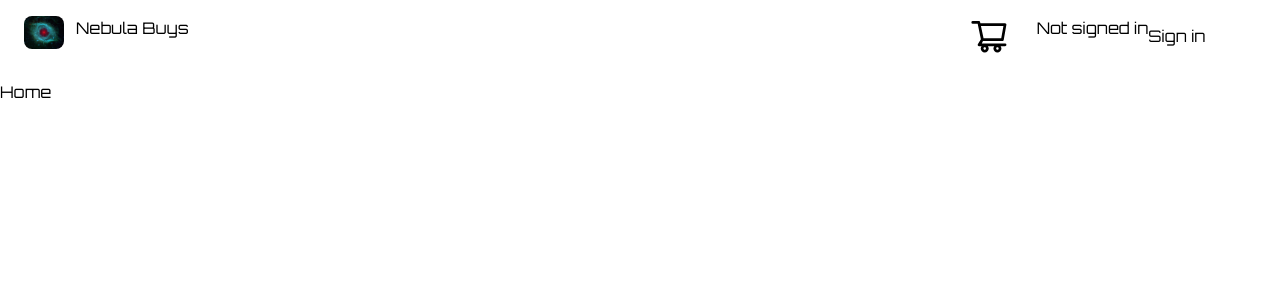
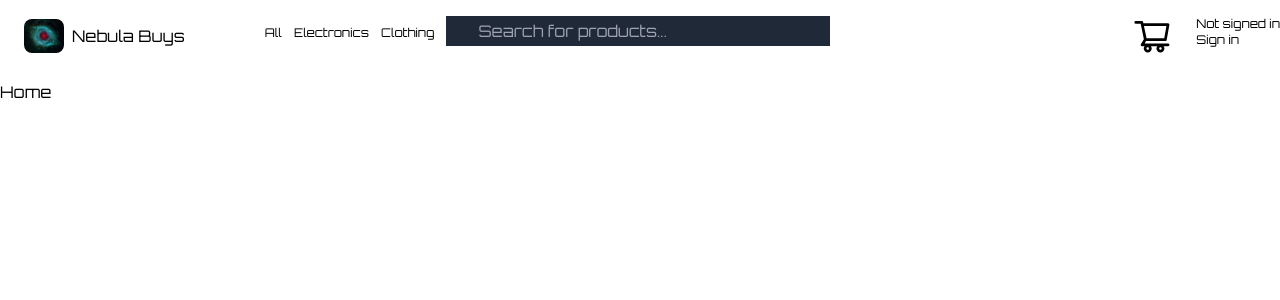
Before and after one commit to SaurabPoudel/nebula-buys, a Next.js app: page / in a window 1280 px wide. Shown: the top 300 px of the page. Built offline with nearby package versions, Linux system fonts and the light colour scheme; no server answers.

Commit message:
Nav bar done but hardcoded categories

```diff
--- a/package.json
+++ b/package.json
@@ -12,6 +12,7 @@
     "prepare": "husky install"
   },
   "dependencies": {
+    "framer-motion": "^10.16.4",
     "next": "13.5.4",
     "next-auth": "^4.23.2",
     "react": "^18",
--- /dev/null
+++ b/src/app/loading.tsx
@@ -0,0 +1,49 @@
+'use client';
+import { motion } from 'framer-motion';
+import { useState, useEffect } from 'react';
+
+const cursorVariants = {
+  blinking: {
+    opacity: [0, 0, 1, 1],
+    transition: {
+      duration: 1,
+      repeat: Infinity,
+      repeatDelay: 0,
+      ease: 'linear',
+      times: [0, 0.5, 0.5, 1],
+    },
+  },
+};
+
+function CursorBlinker() {
+  return (
+    <motion.div
+      variants={cursorVariants}
+      animate='blinking'
+      className='inline-block h-5 w-[1px] translate-y-1 bg-slate-900'
+    />
+  );
+}
+
+export default function Loading() {
+  const [isLoading, setIsLoading] = useState(true);
+
+  useEffect(() => {
+    const timeout = setTimeout(() => {
+      setIsLoading(false);
+    }, 5000);
+
+    return () => {
+      clearTimeout(timeout);
+    };
+  }, []);
+  return (
+    <div
+      className={`fixed inset-0 h-full w-full bg-white ${
+        isLoading ? 'bg-white' : 'hidden'
+      } `}
+    >
+      {isLoading ? <CursorBlinker /> : 'Hello'}
+    </div>
+  );
+}
--- a/src/app/page.tsx
+++ b/src/app/page.tsx
@@ -1,3 +1,7 @@
 export default function Home() {
-  return <>Home</>;
+  // let c = 1;
+  // while (1) {
+  //   c = c + 1;
+  // }
+  return <div>Home</div>;
 }
--- /dev/null
+++ b/src/app/search/page.tsx
@@ -0,0 +1,23 @@
+export const metadata = {
+  title: 'Search',
+  description: 'Search for products',
+};
+
+export default function Search({
+  searchParams,
+}: {
+  searchParams?: { [key: string]: string | string[] | undefined };
+}) {
+  return (
+    <div className='flex h-screen flex-col items-center justify-center'>
+      <h1 className='text-6xl font-bold'>Search</h1>
+      <p className='mt-3 text-2xl'>
+        {searchParams ? (
+          <code>{JSON.stringify(searchParams)}</code>
+        ) : (
+          'No search params'
+        )}
+      </p>
+    </div>
+  );
+}
--- a/src/components/NavMenu.tsx
+++ b/src/components/NavMenu.tsx
@@ -5,6 +5,7 @@ import { signIn, signOut, useSession } from 'next-auth/react';
 import Image from 'next/image';
 import Link from 'next/link';
 import { AiOutlineShoppingCart } from 'react-icons/ai';
+import SearchBar from '@/components/SearchBar';
 
 const AuthButton = ({ session }: { session: Session | null }) => {
   if (session) {
@@ -25,10 +26,10 @@ const AuthButton = ({ session }: { session: Session | null }) => {
     );
   }
   return (
-    <>
+    <div className='shrink-0 sm:text-xs'>
       Not signed in <br />
       <button onClick={() => signIn()}>Sign in</button>
-    </>
+    </div>
   );
 };
 
@@ -36,8 +37,8 @@ export default function NavMenu() {
   const { data: session } = useSession();
   return (
     <nav className='flex w-full pt-4'>
-      <Link href='/'>
-        <div className='right-2 flex gap-3 pl-6 pr-[60vw] '>
+      <div className='right-2 flex items-center gap-3 pl-6 pr-20'>
+        <Link href='/' className='flex items-center'>
           <Image
             src='/nebula.jpg'
             alt='nebula-buys'
@@ -45,10 +46,23 @@ export default function NavMenu() {
             height={10}
             className='rounded-lg'
           />
-          <span className=''>Nebula Buys</span>
-        </div>
-      </Link>
-      <AiOutlineShoppingCart className='h-10 w-20 cursor-pointer rounded-xl pr-4 hover:bg-gray-200 hover:text-gray-800' />
+          <span className='ml-2'>Nebula Buys</span>
+        </Link>
+      </div>
+      <ul className='flex gap-3 pr-3 pt-2 text-[0.75rem]'>
+        <li>
+          <Link href='/search'>All</Link>
+        </li>
+        <li>
+          <Link href='/search?category=electronics'>Electronics</Link>
+        </li>
+        <li>
+          <Link href='/search?category=clothing'>Clothing</Link>
+        </li>
+      </ul>
+      <SearchBar />
+      <div className='flex-grow' />
+      <AiOutlineShoppingCart className='h-10 w-20 shrink-0 cursor-pointer rounded-xl pr-4  sm:pr-2' />
       <AuthButton session={session} />
     </nav>
   );
--- /dev/null
+++ b/src/components/SearchBar.tsx
@@ -0,0 +1,11 @@
+const SearchBar = () => {
+  return (
+    <input
+      type='text'
+      placeholder='Search for products...'
+      className=' h-[30px] w-[30vw] bg-gray-800 pl-8 text-gray-300 outline-none'
+    />
+  );
+};
+
+export default SearchBar;
```
Also changed, not shown: 1 other file (tests, documents, lock files or other folders).
